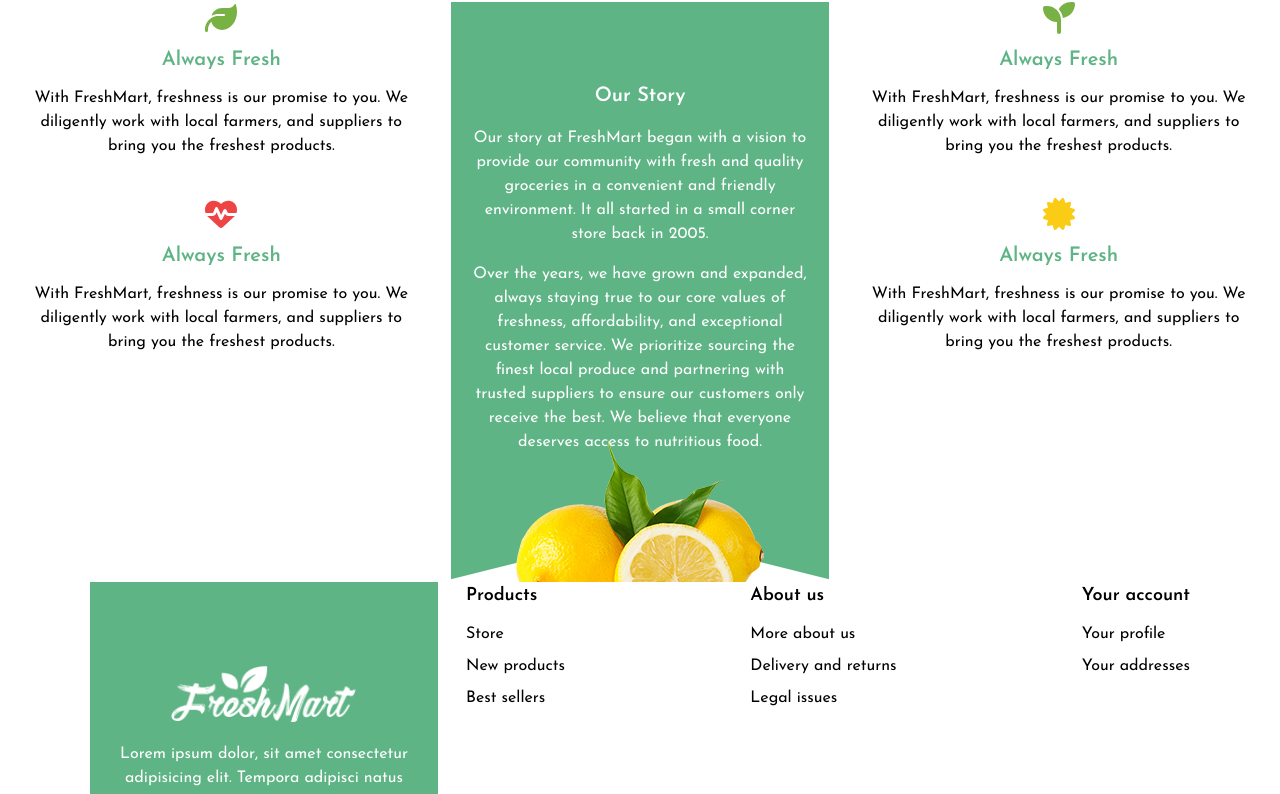
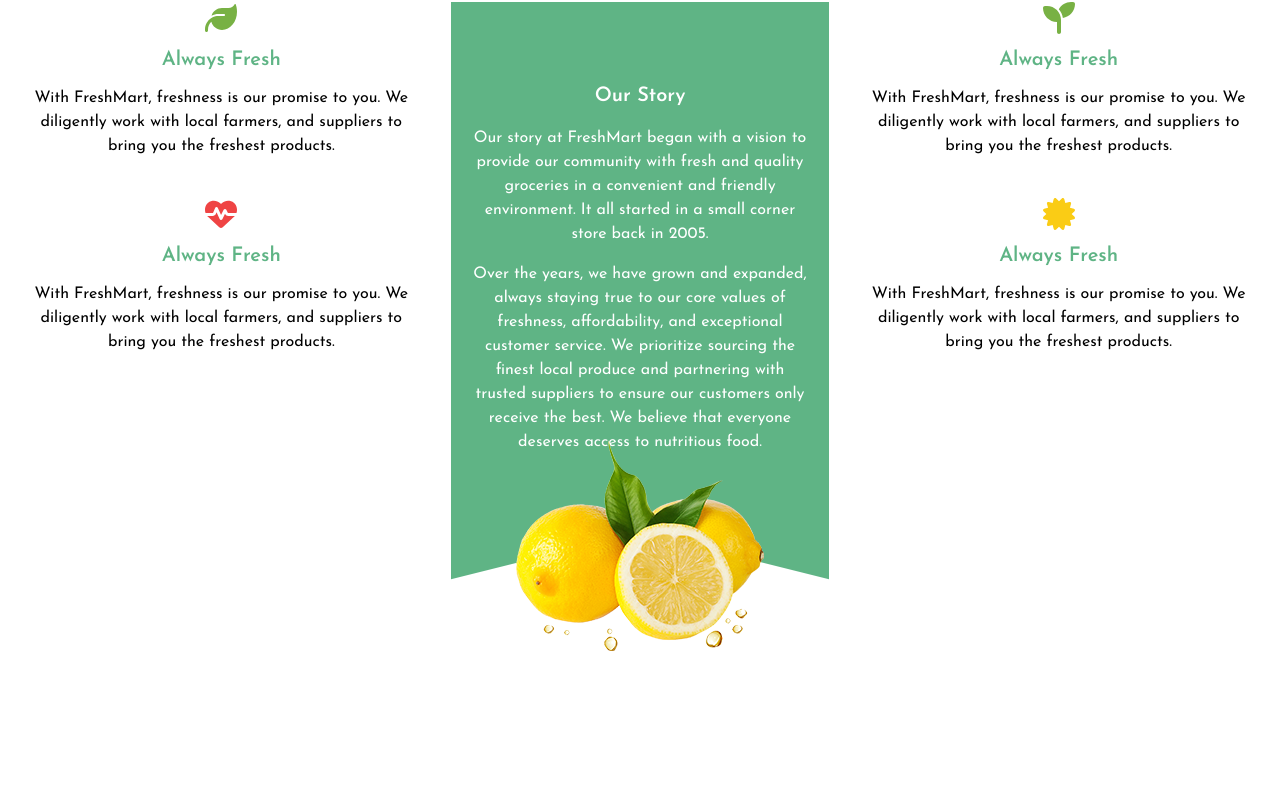
Before and after one commit to KareemGhorab/FreshMart, a Next.js app: page /about in a window 1280 px wide. Shown: the part 1154-1948 px from the top of the page. Built offline with nearby package versions, Linux system fonts and the light colour scheme.

Commit message:
fix: footer spacing

```diff
--- a/components/about/our-story-section.tsx
+++ b/components/about/our-story-section.tsx
@@ -61,8 +61,8 @@
 			{storyItems.map((item) => (
 				<StoryItem key={item.title} {...item} />
 			))}
-			<div className='col-start-2 col-span-1 row-start-1 row-span-3'>
-				<ShinyContainer className='bg-app-600 text-center flex flex-col gap-4 text-white px-5 pt-20 pb-32 relative'>
+			<div className='col-start-2 col-span-1 row-start-1 row-span-3 relative'>
+				<ShinyContainer className='bg-app-600 text-center flex flex-col gap-4 text-white px-5 pt-20 pb-32'>
 					<h3 className='font-semibold text-xl'>Our Story</h3>
 					<p>
 						Our story at FreshMart began with a vision to provide
@@ -80,6 +80,7 @@
 						everyone deserves access to nutritious food.
 					</p>
 					<div className='w-0 h-0 border-b-[50px] border-x-[200px] border-x-transparent border-b-white absolute bottom-0 left-1/2 -translate-x-1/2' />
+				</ShinyContainer>
 				<Image
 					className='absolute bottom-0 left-1/2 -translate-x-1/2 translate-y-1/3'
 					src='/ui/lemons.png'
@@ -87,7 +88,6 @@
 					width={250}
 					height={213}
 				/>
-				</ShinyContainer>
 			</div>
 		</div>
 	</section>
--- a/components/navigation/footer/footer.tsx
+++ b/components/navigation/footer/footer.tsx
@@ -3,17 +3,19 @@
 import FooterNav from './sections/footer-nav/footer-nav'
 import FooterContact from './sections/footer-contact/footer-contact'
 import FooterNewsletter from './sections/footer-newsletter'
-import { TPropsWithClassName } from '@/types/app/props/props'
 
 import styles from './footer.module.scss'
 
 const Footer: React.FC = (): JSX.Element => (
+	<>
+		<div className='my-80' />
 		<footer className={clsx(styles.footer, 'mx-auto')}>
 			<FooterBadge />
 			<FooterNav />
 			<FooterNewsletter />
 			<FooterContact />
 		</footer>
+	</>
 )
 
 export default Footer
```
Lines whose indentation alone changed are shown as unchanged.
